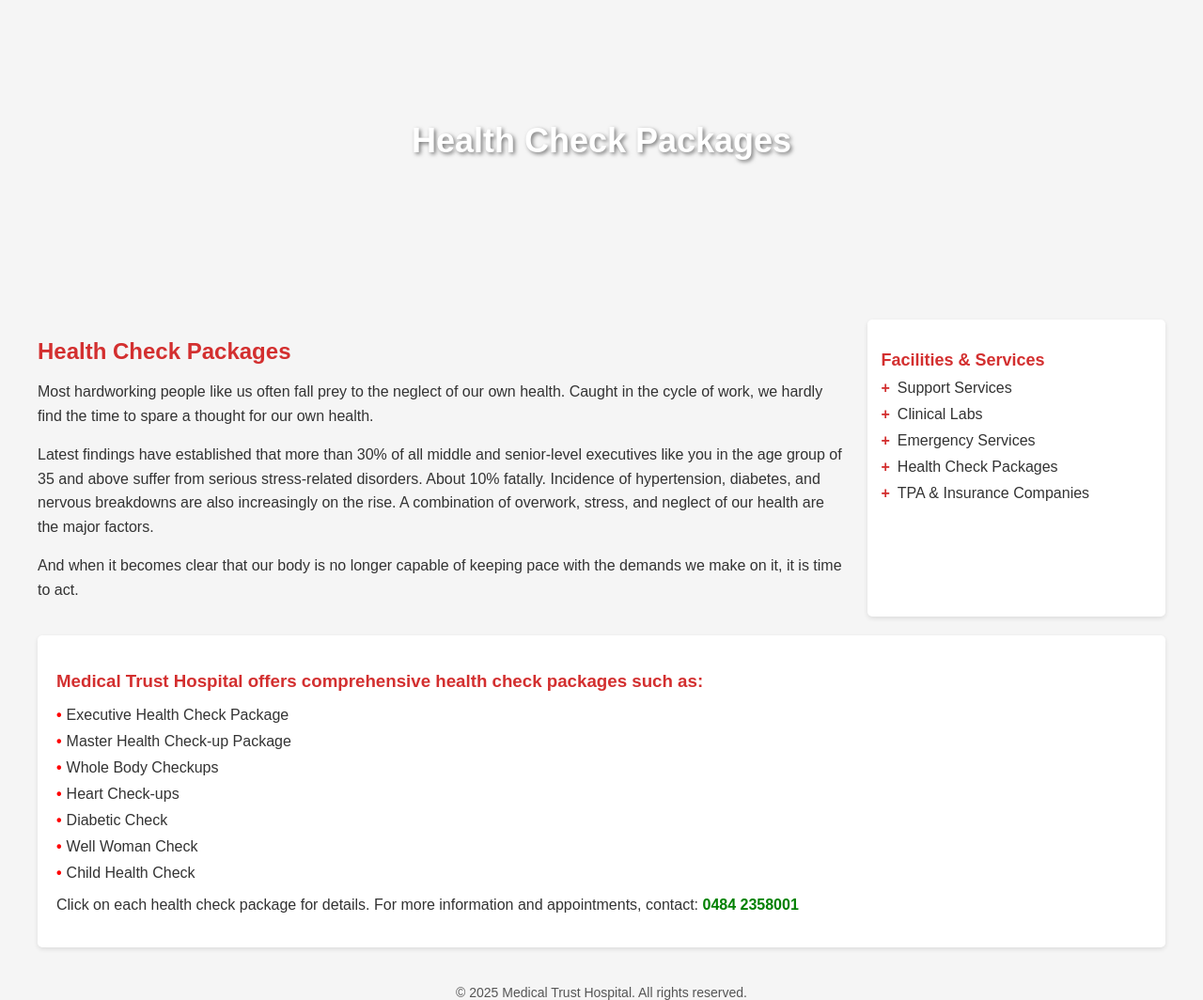
After one commit to chikkuanijohn/Doctor_appointment, a Django app: page /check_up_packages/ in a window 1280 px wide. The commit adds this page. Shown: the whole page at 94% size. Run offline with Django 5.2, Linux system fonts and the light colour scheme; some libraries are stand-ins or nearby versions.

Commit message:
new file

```diff
--- a/doctor_appointment/app/models.py
+++ b/doctor_appointment/app/models.py
@@ -3,6 +3,7 @@
 
 # Create your models here.
 class Doctor(models.Model):
+    pid=models.TextField()
     name = models.TextField()
     specialty = models.CharField(max_length=100)
     contact_number = models.CharField(max_length=15)
@@ -12,6 +13,7 @@
 
 
 
+
 class Patient(models.Model):
     Patient_name = models.CharField(max_length=100)
     age  = models.PositiveIntegerField()
--- a/doctor_appointment/app/urls.py
+++ b/doctor_appointment/app/urls.py
@@ -12,11 +12,11 @@
     path('Contact/',views.Contact),
     path('view_bookings',views.view_bookings),
     path('add_details',views.add_details),
-    path('Services/',views.Services),
+    path('check_up_packages/',views.check_up_packages),
     path('Manage/',views.Manage),
     path('Our_Team/',views.Our_Team),
-    path('edit_details/', views.add_details),
-    path('delete_doctor', views.delete_doctor),
-
+    path('Our_Specialities/',views.Our_Specialities),
+    path('edit_details/<pid>', views.edit_details),
+    path('delete_details/<pid>', views.delete_details),
 
 ]
--- a/doctor_appointment/app/views.py
+++ b/doctor_appointment/app/views.py
@@ -77,14 +77,17 @@
     return render(request, 'Contact.html')
 
 
-def Services(request):
-    return render(request,'Services.html')
+def check_up_packages(request):
+    return render(request,'check_up_packages.html')
 
 def Manage(request):
     return render(request,'Manage.html')
 
 def Our_Team(request):
     return render(request,'Our_Team.html')
+
+def Our_Specialities(request):
+    return render(request,'Our_Specialities.html')
 
 
 def view_bookings(request):
@@ -116,28 +119,28 @@
         return redirect(doctor_appointment_login)
 
 
-def edit_product(req, pid):
-    if 'shop' in req.session:
+def edit_details(req, pid):
+    if 'admin' in req.session:
         if req.method == 'POST':
             name = req.POST['name']
-            discrip = req.POST['descrip']
-            price = req.POST['price']
-            offer_price = req.POST['off_price']
-            stock = req.POST['stock']
-            file = req.FILES.get('img')
-            if file:
-                Product.objects.filter(pk=pid).update(pid=id,name=name,descrip=discrip,price=price,off_price=offer_price,stock=stock,img=file)
-                data=Product.  objects.get(pk=pid)
-                data.img=file
-                data.save()
-            else:
-                Product.objects.filter(pk=pid).update(pid=pid,name=name,descrip=discrip,price=price,offer_price=offer_price,stock=stock,img=file)
-            return redirect(shop_home)
+            specialty = req.POST['specialty']
+            available_days = req.POST['available_days']
+            available_time_start = req.POST['available_time_start']
+            available_time_end = req.POST['available_time_end']
+            # file = req.FILES.get('img')
+            # if file:
+            #     Doctor.objects.filter(pk=pid).update(name=name,specialty=specialty,available_days=available_days, available_time_start= available_time_start,available_time_end =available_time_end)
+            #     data=Doctor.objects.get(pk=pid)
+            #     data.img=file
+            #     data.save()
+            # else:
+            Doctor.objects.filter(pk=pid).update(name=name,specialty=specialty,available_days=available_days, available_time_start= available_time_start,available_time_end =available_time_end)
+            return redirect(admin_home)
         else:
-            data=Product.objects.get(pk=pid)
-            return render(req,'shop/edit_product.html',{'data':data})
+            data=Doctor.objects.get(pk=pid)
+            return render(req,'admin/edit_Doctor.html',{'data':data})
 
-def delete_doctor(req,pid):
+def delete_details(req,pid):
     data=Doctor.objects.get(pk=pid)
     # file=data.img.url
     # file=file.split('/')[-1]
--- /dev/null
+++ b/doctor_appointment/templates/check_up_packages.html
@@ -0,0 +1,177 @@
+<!DOCTYPE html>
+<html lang="en">
+<head>
+  <meta charset="UTF-8">
+  <meta name="viewport" content="width=device-width, initial-scale=1.0">
+  <title>Health Check Packages</title>
+  <style>
+    body {
+      font-family: Arial, sans-serif;
+      margin: 0;
+      padding: 0;
+      background-color: #f5f5f5;
+      color: #333;
+    }
+
+    .container {
+      max-width: 1200px;
+      margin: 0 auto;
+      padding: 20px;
+    }
+
+    .hero-section {
+      background-image: url('https://via.placeholder.com/1280x300'); /* Replace with actual image URL */
+      background-size: cover;
+      background-position: center;
+      height: 300px;
+      display: flex;
+      align-items: center;
+      justify-content: center;
+      color: #fff;
+      text-align: center;
+    }
+
+    .hero-section h1 {
+      font-size: 36px;
+      font-weight: bold;
+      text-shadow: 2px 2px 4px rgba(0, 0, 0, 0.5);
+    }
+
+    .content {
+      margin-top: 20px;
+      display: flex;
+      justify-content: space-between;
+    }
+
+    .content .text {
+      flex: 3;
+      padding-right: 20px;
+    }
+
+    .content .text h2 {
+      color: #d32f2f;
+      margin-bottom: 10px;
+    }
+
+    .content .text p {
+      line-height: 1.6;
+      margin-bottom: 15px;
+    }
+
+    .content .services {
+      flex: 1;
+      background: #fff;
+      padding: 15px;
+      border-radius: 5px;
+      box-shadow: 0 2px 5px rgba(0, 0, 0, 0.1);
+    }
+
+    .services h3 {
+      font-size: 18px;
+      color: #d32f2f;
+      margin-bottom: 10px;
+    }
+
+    .services ul {
+      list-style: none;
+      padding: 0;
+      margin: 0;
+    }
+
+    .services ul li {
+      margin-bottom: 10px;
+      display: flex;
+      align-items: center;
+    }
+
+    .services ul li:before {
+      content: '+';
+      color: #d32f2f;
+      font-weight: bold;
+      margin-right: 8px;
+    }
+
+    .packages {
+      margin-top: 20px;
+      background: #fff;
+      padding: 20px;
+      border-radius: 5px;
+      box-shadow: 0 2px 5px rgba(0, 0, 0, 0.1);
+    }
+
+    .packages h3 {
+      color: #d32f2f;
+      margin-bottom: 15px;
+    }
+
+    .packages ul {
+      list-style-type: none;
+      padding: 0;
+    }
+
+    .packages ul li {
+      margin-bottom: 10px;
+    }
+
+    .packages ul li span {
+      color: red;
+      font-weight: bold;
+      margin-right: 5px;
+    }
+
+    .footer {
+      margin-top: 20px;
+      text-align: center;
+      font-size: 14px;
+      color: #555;
+    }
+
+    .contact {
+      color: green;
+      font-weight: bold;
+    }
+  </style>
+</head>
+<body>
+  <div class="hero-section">
+    <h1>Health Check Packages</h1>
+  </div>
+  <div class="container">
+    <div class="content">
+      <div class="text">
+        <h2>Health Check Packages</h2>
+        <p>Most hardworking people like us often fall prey to the neglect of our own health. Caught in the cycle of work, we hardly find the time to spare a thought for our own health.</p>
+        <p>Latest findings have established that more than 30% of all middle and senior-level executives like you in the age group of 35 and above suffer from serious stress-related disorders. About 10% fatally. Incidence of hypertension, diabetes, and nervous breakdowns are also increasingly on the rise. A combination of overwork, stress, and neglect of our health are the major factors.</p>
+        <p>And when it becomes clear that our body is no longer capable of keeping pace with the demands we make on it, it is time to act.</p>
+      </div>
+      <div class="services">
+        <h3>Facilities & Services</h3>
+        <ul>
+          <li>Support Services</li>
+          <li>Clinical Labs</li>
+          <li>Emergency Services</li>
+          <li>Health Check Packages</li>
+          <li>TPA & Insurance Companies</li>
+        </ul>
+      </div>
+    </div>
+
+    <div class="packages">
+      <h3>Medical Trust Hospital offers comprehensive health check packages such as:</h3>
+      <ul>
+        <li><span>•</span>Executive Health Check Package</li>
+        <li><span>•</span>Master Health Check-up Package</li>
+        <li><span>•</span>Whole Body Checkups</li>
+        <li><span>•</span>Heart Check-ups</li>
+        <li><span>•</span>Diabetic Check</li>
+        <li><span>•</span>Well Woman Check</li>
+        <li><span>•</span>Child Health Check</li>
+      </ul>
+      <p>Click on each health check package for details. For more information and appointments, contact: <span class="contact">0484 2358001</span></p>
+    </div>
+  </div>
+  <div class="footer">
+    &copy; 2025 Medical Trust Hospital. All rights reserved.
+  </div>
+</body>
+</html>
--- a/doctor_appointment/templates/user/user_home.html
+++ b/doctor_appointment/templates/user/user_home.html
@@ -176,8 +176,8 @@
         <nav>
             <ul>
                 <li><a href="Our_Team">Our_Team</a></li>
-                <li><a href="Services">Services</a></li>
-                <li><a href="Testimonial">Testimonial</a></li>
+                <li><a href="check_up_packages">check_up_packages</a></li>
+                <li><a href="Our_Specialities">Our_Specialities</a></li>
                 <li><a href="Contact ">Contact </a></li>
                 <li><a href="Manage">Manage</a></li>
                 <li><a href="logout">logout</a></li>
```
Also changed, not shown: doctor_appointment/templates/Our_Specialities.html (added, +125 -0 lines), doctor_appointment/templates/Services.html (deleted, +0 -96 lines), doctor_appointment/templates/admin/add_details.html (+4 -4 lines), doctor_appointment/templates/admin/edit.html (+9 -9 lines), doctor_appointment/templates/admin/home.html (+11 -9 lines), doctor_appointment/app/migrations/0001_initial.py, doctor_appointment/db.sqlite3, doctor_appointment/static/imges/img1.png (added).
